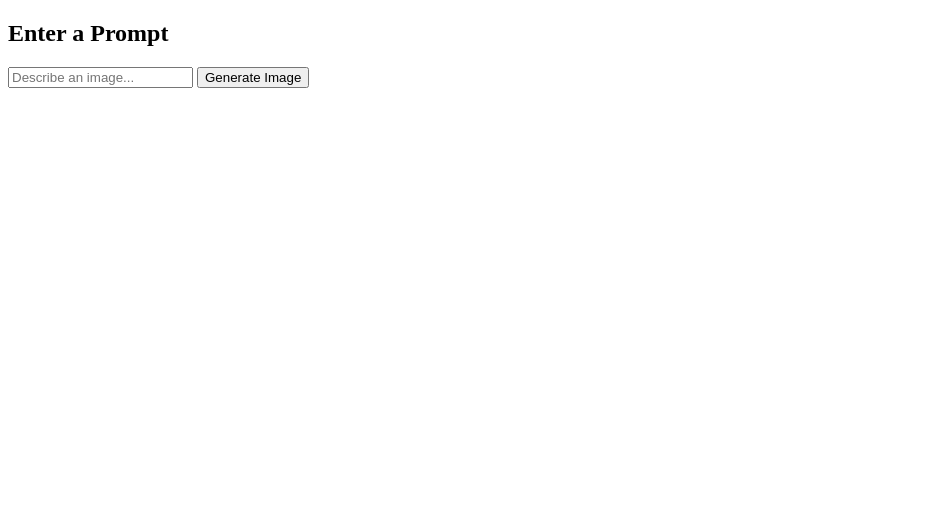
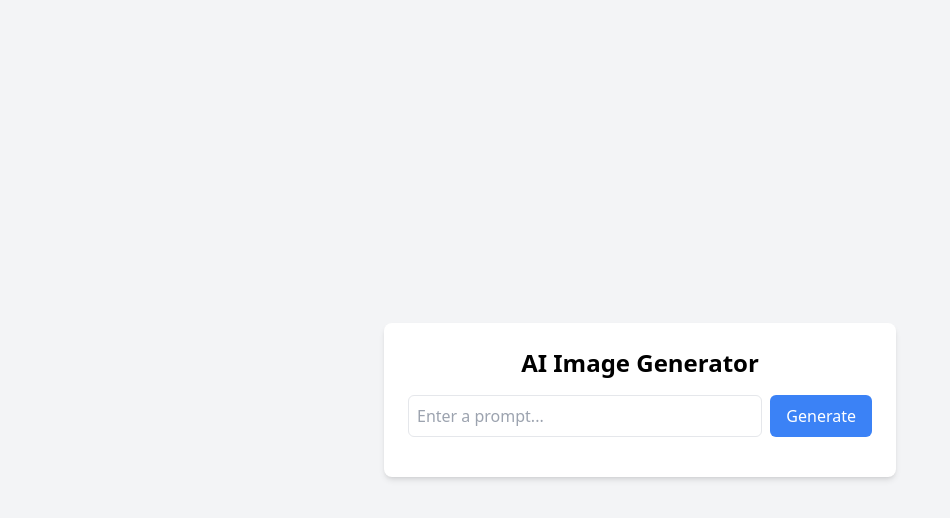
Before and after one commit to MaafiaTroodon/Ai-Image-Generator, a website: page labs/lab5/index.html in a window 1280 px wide. Shown: the whole page, without its empty margins (0-950 px from the left). Drawn offline with nearby package versions, Linux system fonts and the light colour scheme.

Commit message:
CHnaged the frontend and the frontend logic to display the image

```diff
--- a/labs/lab5/index.html
+++ b/labs/lab5/index.html
@@ -3,29 +3,68 @@
 <head>
     <meta charset="UTF-8">
     <meta name="viewport" content="width=device-width, initial-scale=1.0">
-    <title>Test Image Generator</title>
+    <title>Image Generator</title>
+    <script src="https://cdn.tailwindcss.com"></script>
 </head>
-<body>
-    <h2>Enter a Prompt</h2>
-    <input type="text" id="prompt" placeholder="Describe an image..." />
-    <button onclick="generateImage()">Generate Image</button>
-    <div id="image-container"></div>
+<body class="bg-gray-100 flex items-center justify-center min-h-screen">
+    <div class="w-full max-w-lg bg-white shadow-md rounded-lg p-6">
+        <h1 class="text-2xl font-bold text-center mb-4">AI Image Generator</h1>
+
+        <!-- Prompt Input -->
+        <div class="flex space-x-2">
+            <input type="text" id="prompt" class="w-full p-2 border rounded-md focus:ring focus:ring-blue-300" placeholder="Enter a prompt...">
+            <button onclick="generateImage()" class="bg-blue-500 text-white px-4 py-2 rounded-md hover:bg-blue-600">Generate</button>
+        </div>
+
+        <!-- Loading Spinner -->
+        <div id="loading" class="text-center text-gray-500 mt-4 hidden">
+            <p>Generating Image...</p>
+        </div>
+
+        <!-- Image Display -->
+        <div id="image-container" class="mt-4 text-center"></div>
+
+        <!-- Error Message -->
+        <p id="error-message" class="text-red-500 text-center mt-4 hidden"></p>
+    </div>
 
     <script>
         async function generateImage() {
             const prompt = document.getElementById("prompt").value;
-            const response = await fetch("http://localhost:3000/generate-image", {
+            const imageContainer = document.getElementById("image-container");
+            const loadingText = document.getElementById("loading");
+            const errorMessage = document.getElementById("error-message");
+
+            if (!prompt.trim()) {
+                errorMessage.textContent = "Please enter a valid prompt!";
+                errorMessage.classList.remove("hidden");
+                return;
+            }
+
+            errorMessage.classList.add("hidden");
+            imageContainer.innerHTML = "";
+            loadingText.classList.remove("hidden");
+
+            try {
+                const response = await fetch("http://192.168.2.160:3000/generate-image", {
                     method: "POST",
                     headers: { "Content-Type": "application/json" },
                     body: JSON.stringify({ prompt }),
                 });
 
                 const data = await response.json();
+                loadingText.classList.add("hidden");
+
                 if (data.imageUrl) {
-                document.getElementById("image-container").innerHTML =
-                    `<img src="${data.imageUrl}" alt="Generated Image" width="400"/>`;
+                    imageContainer.innerHTML = `<img src="${data.imageUrl}" class="mt-4 w-full rounded-md shadow-md" alt="Generated Image">`;
                 } else {
-                alert("Image generation failed!");
+                    throw new Error("No image returned!");
+                }
+            } catch (error) {
+                console.error("Error:", error);
+                loadingText.classList.add("hidden");
+                errorMessage.textContent = "Failed to generate image. Please try again!";
+                errorMessage.classList.remove("hidden");
             }
         }
     </script>
```
Lines whose indentation alone changed are shown as unchanged.
